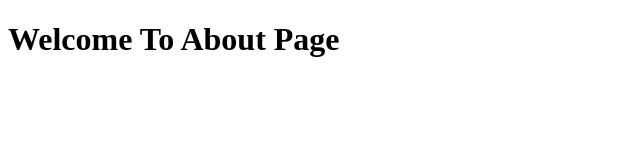
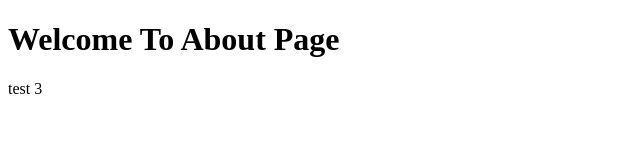
Before and after one commit to hassanabasi/blog, a plain HTML site: page about.html in a window 1280 px wide. Shown: the full height of the page, 0-640 px from the left. Drawn offline with Linux system fonts and the light colour scheme.

Commit message:
p test 3

```diff
--- a/about.html
+++ b/about.html
@@ -6,5 +6,6 @@
   </head>
   <body>
     <h1>Welcome To About Page</h1>
+  <p>test 3</p>
   </body>
 </html>
```
